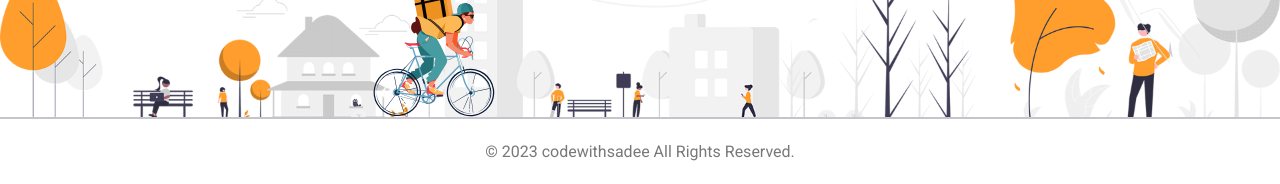
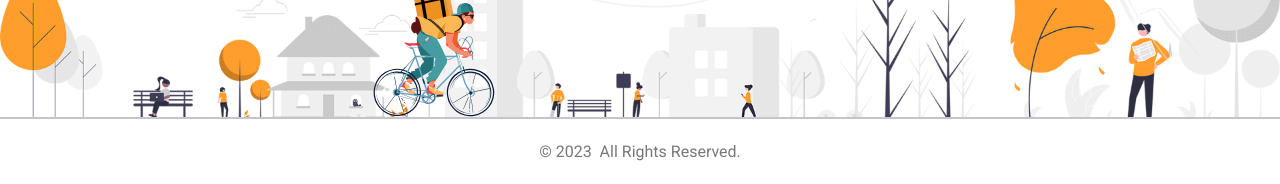
Before and after one commit to 1a2b3c4danushka/Foodie, a plain HTML site: page index.html in a window 1280 px wide. Shown: the part 7922-8106 px from the top of the page. Drawn offline with nearby package versions, Linux system fonts and the light colour scheme.

Commit message:
Update index.html

```diff
--- a/index.html
+++ b/index.html
@@ -1274,7 +1274,7 @@
     <div class="footer-bottom">
       <div class="container">
         <p class="copyright-text">
-          &copy; 2023 <a href="#" class="copyright-link">codewithsadee</a> All Rights Reserved.
+          &copy; 2023 <a href="#" class="copyright-link"></a> All Rights Reserved.
         </p>
       </div>
     </div>
```
